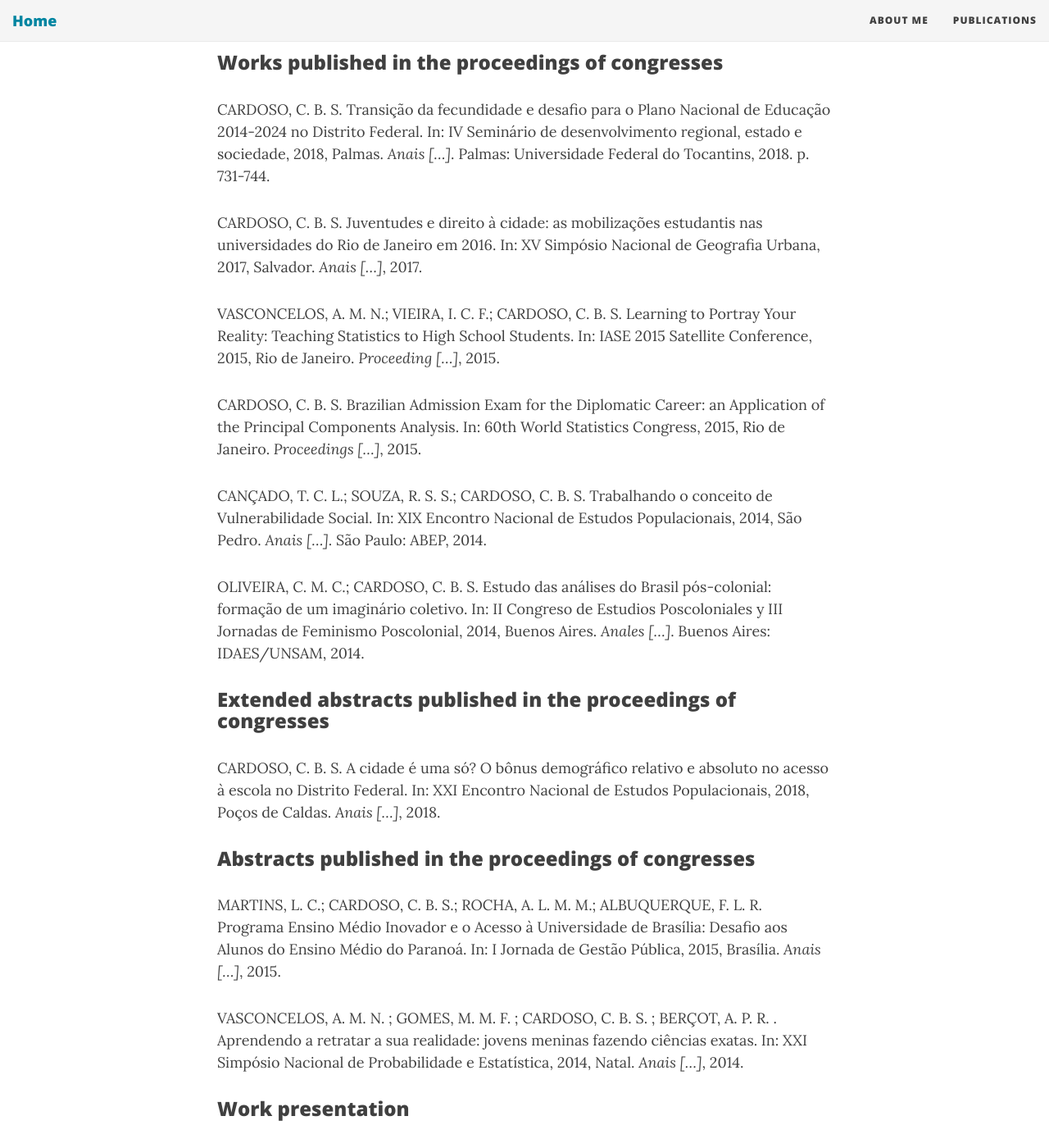
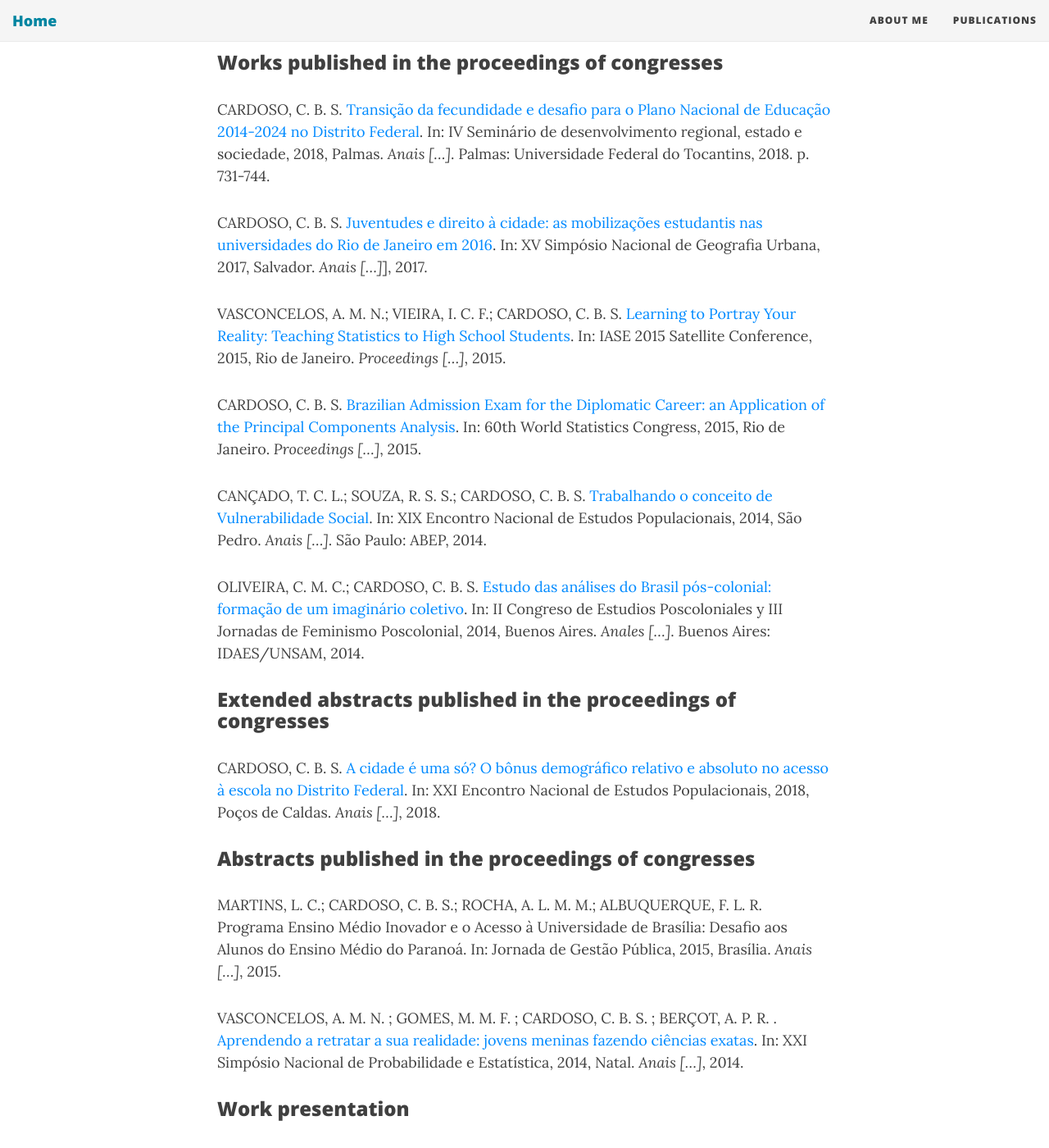
Before and after one commit to cauancardoso/cauancardoso.github.io, a Jekyll site: the page built from publications.md, in a window 1280 px wide and 1400 px high, scrolled down 708 px. Shown: the whole window at 82% size. Built offline with Jekyll 4.4.1, drawn with Linux system fonts in a browser that asks for light colours; nearby versions of some CDN libraries.

Commit message:
Update publications.md
Add more links

```diff
--- a/publications.md
+++ b/publications.md
@@ -18,29 +18,29 @@ FREITAS, M. C. S.; CARDOSO, C. B. S.; BRAZ, R. H. A. [O futuro do trabalho: o qu
 
 ### Works published in the proceedings of congresses
 
-CARDOSO, C. B. S. Transição da fecundidade e desafio para o Plano Nacional de Educação 2014-2024 no Distrito Federal. In: IV Seminário de desenvolvimento regional, estado e sociedade, 2018, Palmas. *Anais [...]*. Palmas: Universidade Federal do Tocantins, 2018. p. 731-744.
+CARDOSO, C. B. S. [Transição da fecundidade e desafio para o Plano Nacional de Educação 2014-2024 no Distrito Federal](https://drive.google.com/file/d/1Wn15QDh1Zp1WetAnVcQbGUzDpPjE0G-H/view). In: IV Seminário de desenvolvimento regional, estado e sociedade, 2018, Palmas. *Anais [...]*. Palmas: Universidade Federal do Tocantins, 2018. p. 731-744.
 
-CARDOSO, C. B. S. Juventudes e direito à cidade: as mobilizações estudantis nas universidades do Rio de Janeiro em 2016. In: XV Simpósio Nacional de Geografia Urbana, 2017, Salvador. *Anais [...]*, 2017.
+CARDOSO, C. B. S. [Juventudes e direito à cidade: as mobilizações estudantis nas universidades do Rio de Janeiro em 2016](http://www.inscricoesxvsimpurb.ufba.br/modulos/consulta&relatorio/rel_download.asp?nome=88816.docx). In: XV Simpósio Nacional de Geografia Urbana, 2017, Salvador. *Anais [...]*], 2017.
 
-VASCONCELOS, A. M. N.; VIEIRA, I. C. F.; CARDOSO, C. B. S. Learning to Portray Your Reality: Teaching Statistics to High School Students. In: IASE 2015 Satellite Conference, 2015, Rio de Janeiro. *Proceeding [...]*, 2015.
+VASCONCELOS, A. M. N.; VIEIRA, I. C. F.; CARDOSO, C. B. S. [Learning to Portray Your Reality: Teaching Statistics to High School Students](http://iase-web.org/documents/papers/sat2015/IASE2015%20Satellite%2016_CARDOSO.pdf). In: IASE 2015 Satellite Conference, 2015, Rio de Janeiro. *Proceedings [...]*, 2015.
 
-CARDOSO, C. B. S. Brazilian Admission Exam for the Diplomatic Career: an Application of the Principal Components Analysis. In: 60th World Statistics Congress, 2015, Rio de Janeiro. *Proceedings [...]*, 2015.
+CARDOSO, C. B. S. [Brazilian Admission Exam for the Diplomatic Career: an Application of the Principal Components Analysis](http://www.isi2015.ibge.gov.br/components/com_users/views/registration/tmpl/media/uploadedFiles/paper/2873/2654/PO-A07-P23-S.pdf). In: 60th World Statistics Congress, 2015, Rio de Janeiro. *Proceedings [...]*, 2015.
 
-CANÇADO, T. C. L.; SOUZA, R. S. S.; CARDOSO, C. B. S. Trabalhando o conceito de Vulnerabilidade Social. In: XIX Encontro Nacional de Estudos Populacionais, 2014, São Pedro. *Anais [...]*. São Paulo: ABEP, 2014.
+CANÇADO, T. C. L.; SOUZA, R. S. S.; CARDOSO, C. B. S. [Trabalhando o conceito de Vulnerabilidade Social](http://www.abep.org.br/~abeporgb/abep.info/files/trabalhos/trabalho_completo/TC-10-45-499-410.pdf). In: XIX Encontro Nacional de Estudos Populacionais, 2014, São Pedro. *Anais [...]*. São Paulo: ABEP, 2014.
 
-OLIVEIRA, C. M. C.; CARDOSO, C. B. S. Estudo das análises do Brasil pós-colonial: formação de um imaginário coletivo. In: II Congreso de Estudios Poscoloniales y III Jornadas de Feminismo Poscolonial, 2014, Buenos Aires. *Anales [...]*. Buenos Aires: IDAES/UNSAM, 2014.
+OLIVEIRA, C. M. C.; CARDOSO, C. B. S. [Estudo das análises do Brasil pós-colonial: formação de um imaginário coletivo](http://www.idaes.edu.ar/pdf_papeles/4-1%20Oliveira-Cardoso.pdf). In: II Congreso de Estudios Poscoloniales y III Jornadas de Feminismo Poscolonial, 2014, Buenos Aires. *Anales [...]*. Buenos Aires: IDAES/UNSAM, 2014.
 
 
 ### Extended abstracts published in the proceedings of congresses
 
-CARDOSO, C. B. S. A cidade é uma só? O bônus demográfico relativo e absoluto no acesso à escola no Distrito Federal. In: XXI Encontro Nacional de Estudos Populacionais, 2018, Poços de Caldas. *Anais [...]*, 2018.
+CARDOSO, C. B. S. [A cidade é uma só? O bônus demográfico relativo e absoluto no acesso à escola no Distrito Federal](http://eventoexpress.com.br/sites/abep/anais/resumos/R0308-1.pdf). In: XXI Encontro Nacional de Estudos Populacionais, 2018, Poços de Caldas. *Anais [...]*, 2018.
 
 
 ### Abstracts published in the proceedings of congresses
 
-MARTINS, L. C.; CARDOSO, C. B. S.; ROCHA, A. L. M. M.; ALBUQUERQUE, F. L. R. Programa Ensino Médio Inovador e o Acesso à Universidade de Brasília: Desafio aos Alunos do Ensino Médio do Paranoá. In: I Jornada de Gestão Pública, 2015, Brasília. *Anais [...]*, 2015.
+MARTINS, L. C.; CARDOSO, C. B. S.; ROCHA, A. L. M. M.; ALBUQUERQUE, F. L. R. Programa Ensino Médio Inovador e o Acesso à Universidade de Brasília: Desafio aos Alunos do Ensino Médio do Paranoá. In: Jornada de Gestão Pública, 2015, Brasília. *Anais [...]*, 2015.
 
-VASCONCELOS, A. M. N. ; GOMES, M. M. F. ; CARDOSO, C. B. S. ; BERÇOT, A. P. R. . Aprendendo a retratar a sua realidade: jovens meninas fazendo ciências exatas. In: XXI Simpósio Nacional de Probabilidade e Estatística, 2014, Natal. *Anais [...]*, 2014.
+VASCONCELOS, A. M. N. ; GOMES, M. M. F. ; CARDOSO, C. B. S. ; BERÇOT, A. P. R. . [Aprendendo a retratar a sua realidade: jovens meninas fazendo ciências exatas](https://www.ime.usp.br/~abe/sinape2014/trabalhos/anais#175). In: XXI Simpósio Nacional de Probabilidade e Estatística, 2014, Natal. *Anais [...]*, 2014.
 
 
 ### Work presentation
```
